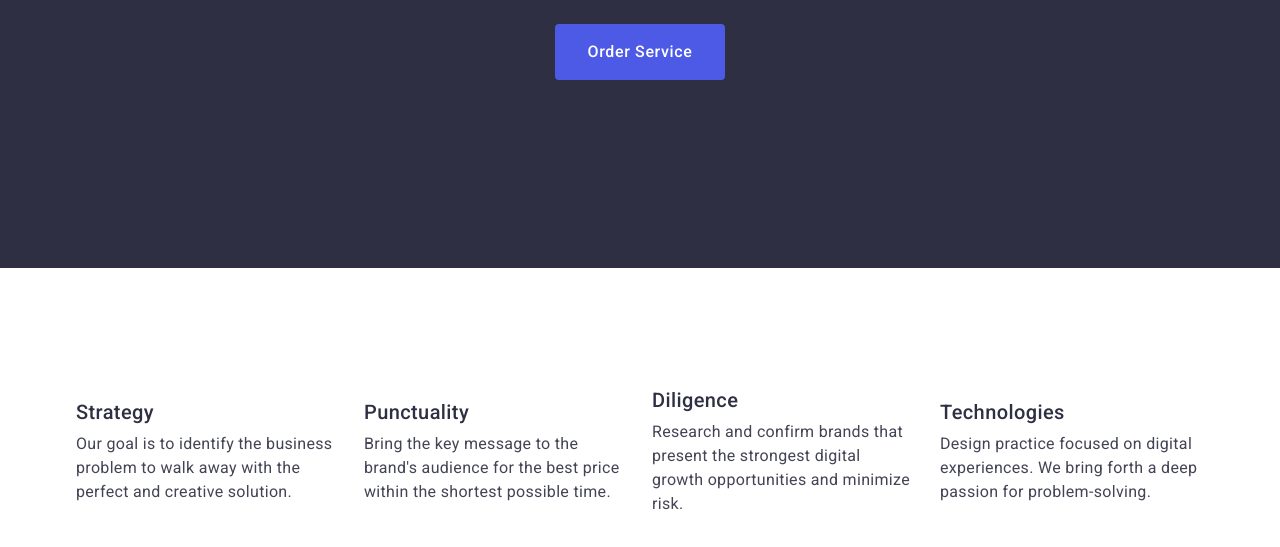
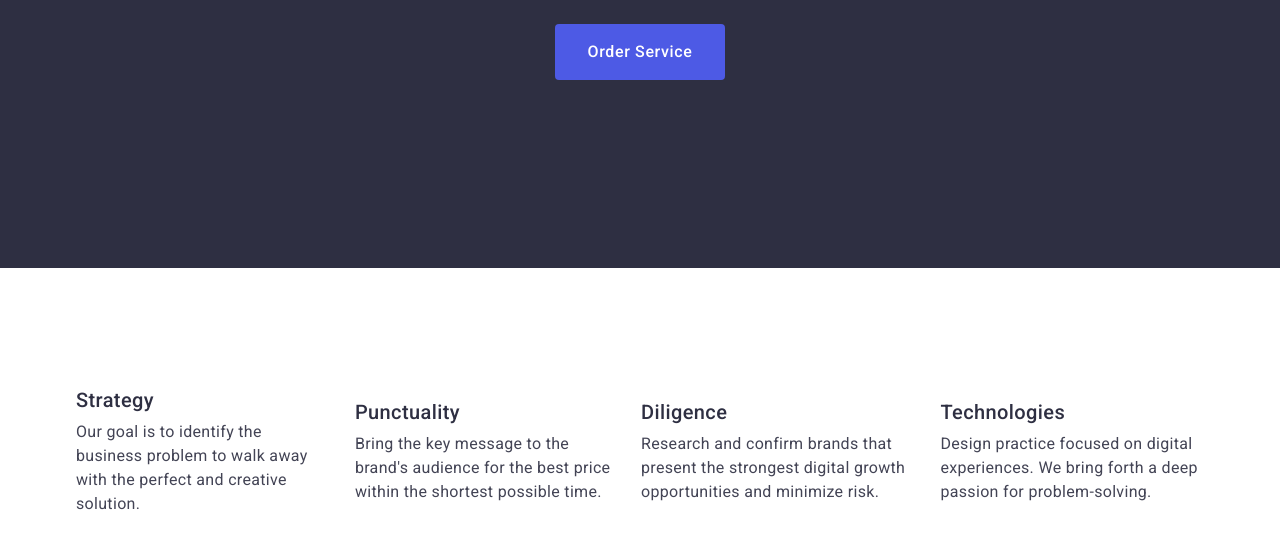
Before and after one commit to Anastasia-Kostenko/goit-markup-hw-03, a plain HTML site: page index.html in a window 1280 px wide. Shown: the part 405-952 px from the top of the page. Drawn offline with nearby package versions, Linux system fonts and the light colour scheme.

Commit message:
re-correction hm-03

```diff
--- a/css/style.css
+++ b/css/style.css
@@ -86,7 +86,7 @@ body {
 
 /* Top line/Header */
 
-.header {
+.header-top {
   border-bottom: 1px solid #e7e9fc;
 }
 
@@ -284,10 +284,6 @@ body {
   margin-bottom: 72px;
 }
 
-.two-section-items {
-  width: calc((100% - 72px) / 4);
-}
-
 /* Team section */
 
 .team-section {
--- a/index.html
+++ b/index.html
@@ -25,7 +25,7 @@
   </head>
   <body>
     <!-- Top line-->
-    <header class="header">
+    <header class="header-top">
       <div class="header-container container">
         <nav class="nav">
           <a class="logo link" href="./index.html"
@@ -72,28 +72,28 @@
         <div class="container">
           <h2 class="visually-hidden">Our advantages</h2>
           <ul class="advantages-list list">
-            <li class="two-section-items">
+            <li class="team-section-items">
               <h3 class="subtitle-advantages">Strategy</h3>
               <p class="text-advantages">
                 Our goal is to identify the business problem to walk away with
                 the perfect and creative solution.
               </p>
             </li>
-            <li class="two-section-items">
+            <li class="team-section-items">
               <h3 class="subtitle-advantages">Punctuality</h3>
               <p class="text-advantages">
                 Bring the key message to the brand's audience for the best price
                 within the shortest possible time.
               </p>
             </li>
-            <li class="two-section-items">
+            <li class="team-section-items">
               <h3 class="subtitle-advantages">Diligence</h3>
               <p class="text-advantages">
                 Research and confirm brands that present the strongest digital
                 growth opportunities and minimize risk.
               </p>
             </li>
-            <li class="two-section-items">
+            <li class="team-section-items">
               <h3 class="subtitle-advantages">Technologies</h3>
               <p class="text-advantages">
                 Design practice focused on digital experiences. We bring forth a
```
